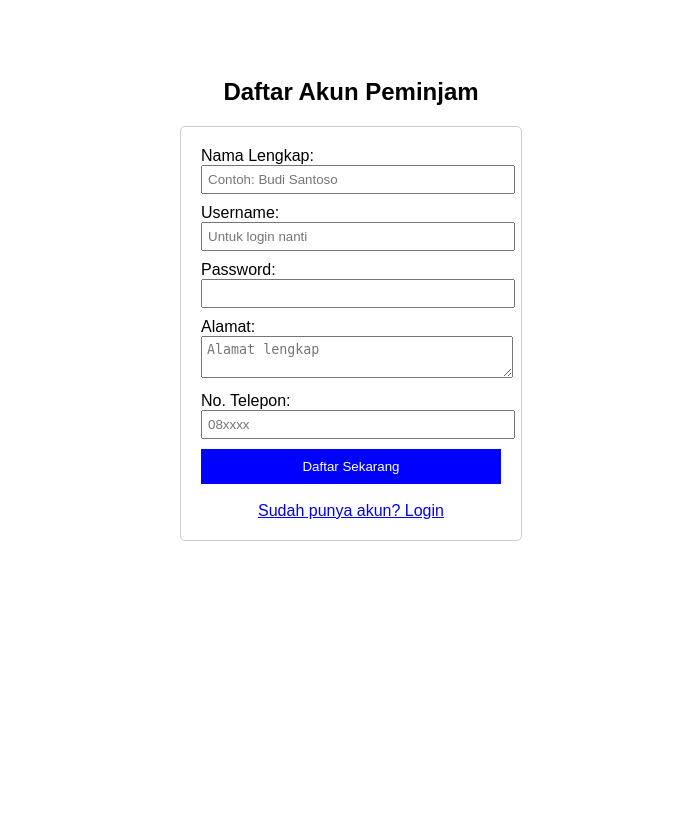
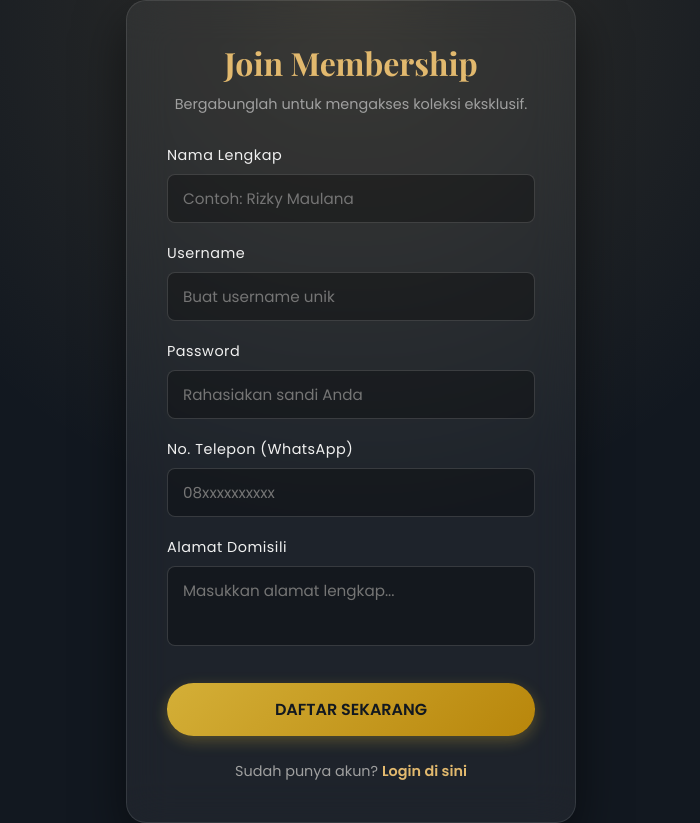
Before and after one commit to RizkyMaulana-design/kyyn-book, a PHP site: page /register.php in a window 1280 px wide. Shown: the whole page, without its empty margins (289-989 px from the left). Before the commit the page ends 541 px from the top, so only its background shows below. Run offline with PHP 8.4, Linux system fonts and the light colour scheme.

Commit message:
Update register.php

```diff
--- a/register.php
+++ b/register.php
@@ -2,95 +2,241 @@
 include 'koneksi.php';
 
 if (isset($_POST['register'])) {
-    $nama = $_POST['nama'];
-    $username = $_POST['username'];
-    $password = $_POST['password'];
-    $alamat = $_POST['alamat'];
-    $no_telp = $_POST['no_telp'];
+    $nama = mysqli_real_escape_string($koneksi, $_POST['nama']);
+    $username = mysqli_real_escape_string($koneksi, $_POST['username']);
+    $password = mysqli_real_escape_string($koneksi, $_POST['password']);
+    $alamat = mysqli_real_escape_string($koneksi, $_POST['alamat']);
+    $no_telp = mysqli_real_escape_string($koneksi, $_POST['no_telp']);
     $role = 'user'; // Default role otomatis 'user'
 
-    // 1. Cek apakah username sudah ada biar tidak duplikat
+    // 1. Cek apakah username sudah ada
     $cek_user = mysqli_query($koneksi, "SELECT * FROM users WHERE username='$username'");
 
     if (mysqli_num_rows($cek_user) > 0) {
-        echo "<script>alert('Username sudah terpakai, cari yang lain!');</script>";
+        echo "<script>alert('Username sudah terpakai, silakan cari yang lain!');</script>";
     } else {
         // 2. Masukkan data ke database
+        // Opsional: Gunakan password_hash($password, PASSWORD_DEFAULT) jika ingin aman
         $query = mysqli_query($koneksi, "INSERT INTO users (nama_lengkap, username, password, role, alamat, no_telp)
                  VALUES ('$nama', '$username', '$password', '$role', '$alamat', '$no_telp')");
 
         if ($query) {
-            echo "<script>alert('Pendaftaran Berhasil! Silakan Login.'); window.location='index.php';</script>";
+            echo "<script>
+                    alert('Pendaftaran Berhasil! Silakan Login.');
+                    window.location='index.php';
+                  </script>";
         } else {
-            echo "<script>alert('Gagal Mendaftar!');</script>";
+            echo "<script>alert('Gagal Mendaftar! Coba lagi.');</script>";
         }
     }
 }
 ?>
 
 <!DOCTYPE html>
-<html>
+<html lang="id">
 
 <head>
-    <title>Daftar Akun Baru - Kyyn Book</title>
+    <meta charset="UTF-8">
+    <meta name="viewport" content="width=device-width, initial-scale=1.0">
+    <title>Daftar Member - Kyyn Book Luxury</title>
+    <link
+        href="https://fonts.googleapis.com/css2?family=Playfair+Display:wght@700&family=Poppins:wght@300;400;600&display=swap"
+        rel="stylesheet">
+
     <style>
-        body {
-            font-family: sans-serif;
-            padding: 50px;
+        /* --- 1. SETUP TEMA LUXURY --- */
+        :root {
+            --bg-dark: #121820;
+            /* Latar belakang sangat gelap */
+            --bg-glass: rgba(255, 255, 255, 0.05);
+            --text-gold: #e2b96e;
+            /* Emas Mewah */
+            --text-white: #f1f1f1;
+            --text-grey: #a0a0a0;
+            --btn-gold: #d4af37;
         }
 
-        form {
-            width: 300px;
-            margin: auto;
-            border: 1px solid #ccc;
-            padding: 20px;
-            border-radius: 5px;
+        * {
+            box-sizing: border-box;
+            margin: 0;
+            padding: 0;
+            font-family: 'Poppins', sans-serif;
+        }
+
+        body {
+            background-color: var(--bg-dark);
+            color: var(--text-white);
+            min-height: 100vh;
+            display: flex;
+            justify-content: center;
+            align-items: center;
+            /* Aksen background halus */
+            background-image: radial-gradient(circle at 50% 0%, rgba(226, 185, 110, 0.15) 0%, transparent 50%);
+        }
+
+        /* --- 2. KOTAK REGISTER (GLASS) --- */
+        .register-container {
+            width: 100%;
+            max-width: 450px;
+            padding: 40px;
+            background: var(--bg-glass);
+            backdrop-filter: blur(20px);
+            border: 1px solid rgba(255, 255, 255, 0.1);
+            border-radius: 20px;
+            box-shadow: 0 20px 50px rgba(0, 0, 0, 0.5);
+            animation: fadeIn 1s ease-in-out;
+        }
+
+        @keyframes fadeIn {
+            from {
+                opacity: 0;
+                transform: translateY(20px);
+            }
+
+            to {
+                opacity: 1;
+                transform: translateY(0);
+            }
+        }
+
+        /* --- 3. TYPOGRAPHY --- */
+        h2 {
+            font-family: 'Playfair Display', serif;
+            color: var(--text-gold);
+            text-align: center;
+            font-size: 2rem;
+            margin-bottom: 10px;
+        }
+
+        p.subtitle {
+            text-align: center;
+            color: var(--text-grey);
+            font-size: 0.9rem;
+            margin-bottom: 30px;
+        }
+
+        /* --- 4. FORM INPUT --- */
+        .form-group {
+            margin-bottom: 20px;
+        }
+
+        label {
+            display: block;
+            margin-bottom: 8px;
+            color: var(--text-white);
+            font-size: 0.9rem;
+            letter-spacing: 0.5px;
         }
 
         input,
         textarea {
             width: 100%;
-            margin-bottom: 10px;
-            padding: 5px;
+            padding: 12px 15px;
+            background: rgba(0, 0, 0, 0.3);
+            border: 1px solid rgba(255, 255, 255, 0.15);
+            border-radius: 8px;
+            color: white;
+            font-size: 0.95rem;
+            outline: none;
+            transition: 0.3s;
         }
 
+        input:focus,
+        textarea:focus {
+            border-color: var(--text-gold);
+            box-shadow: 0 0 10px rgba(226, 185, 110, 0.2);
+            background: rgba(0, 0, 0, 0.5);
+        }
+
+        textarea {
+            resize: none;
+            height: 80px;
+        }
+
+        /* --- 5. TOMBOL EMAS --- */
         button {
             width: 100%;
-            padding: 10px;
-            background: blue;
-            color: white;
+            padding: 14px;
+            background: linear-gradient(135deg, var(--btn-gold), #b8860b);
+            color: #121820;
             border: none;
+            border-radius: 50px;
+            font-weight: bold;
+            font-size: 1rem;
             cursor: pointer;
+            transition: 0.3s;
+            margin-top: 10px;
+            box-shadow: 0 5px 15px rgba(212, 175, 55, 0.3);
         }
 
         button:hover {
-            background: darkblue;
+            transform: translateY(-2px);
+            box-shadow: 0 10px 25px rgba(212, 175, 55, 0.5);
+            background: linear-gradient(135deg, #f1c40f, #d4af37);
+        }
+
+        /* --- 6. LINK LOGIN --- */
+        .login-link {
+            text-align: center;
+            margin-top: 25px;
+            font-size: 0.9rem;
+            color: var(--text-grey);
+        }
+
+        .login-link a {
+            color: var(--text-gold);
+            text-decoration: none;
+            font-weight: 600;
+            transition: 0.3s;
+        }
+
+        .login-link a:hover {
+            color: #fff;
+            text-decoration: underline;
         }
     </style>
 </head>
 
 <body>
-    <h2 align="center">Daftar Akun Peminjam</h2>
-    <form method="POST">
-        <label>Nama Lengkap:</label>
-        <input type="text" name="nama" required placeholder="Contoh: Budi Santoso">
 
-        <label>Username:</label>
-        <input type="text" name="username" required placeholder="Untuk login nanti">
+    <div class="register-container">
+        <h2>Join Membership</h2>
+        <p class="subtitle">Bergabunglah untuk mengakses koleksi eksklusif.</p>
 
-        <label>Password:</label>
-        <input type="password" name="password" required>
+        <form method="POST">
+            <div class="form-group">
+                <label>Nama Lengkap</label>
+                <input type="text" name="nama" required placeholder="Contoh: Rizky Maulana">
+            </div>
 
-        <label>Alamat:</label>
-        <textarea name="alamat" required placeholder="Alamat lengkap"></textarea>
+            <div class="form-group">
+                <label>Username</label>
+                <input type="text" name="username" required placeholder="Buat username unik">
+            </div>
 
-        <label>No. Telepon:</label>
-        <input type="text" name="no_telp" required placeholder="08xxxx">
+            <div class="form-group">
+                <label>Password</label>
+                <input type="password" name="password" required placeholder="Rahasiakan sandi Anda">
+            </div>
 
-        <button type="submit" name="register">Daftar Sekarang</button>
-        <br><br>
-        <center><a href="index.php">Sudah punya akun? Login</a></center>
-    </form>
+            <div class="form-group">
+                <label>No. Telepon (WhatsApp)</label>
+                <input type="number" name="no_telp" required placeholder="08xxxxxxxxxx">
+            </div>
+
+            <div class="form-group">
+                <label>Alamat Domisili</label>
+                <textarea name="alamat" required placeholder="Masukkan alamat lengkap..."></textarea>
+            </div>
+
+            <button type="submit" name="register">DAFTAR SEKARANG</button>
+
+            <div class="login-link">
+                Sudah punya akun? <a href="index.php">Login di sini</a>
+            </div>
+        </form>
+    </div>
+
 </body>
 
 </html>
```
